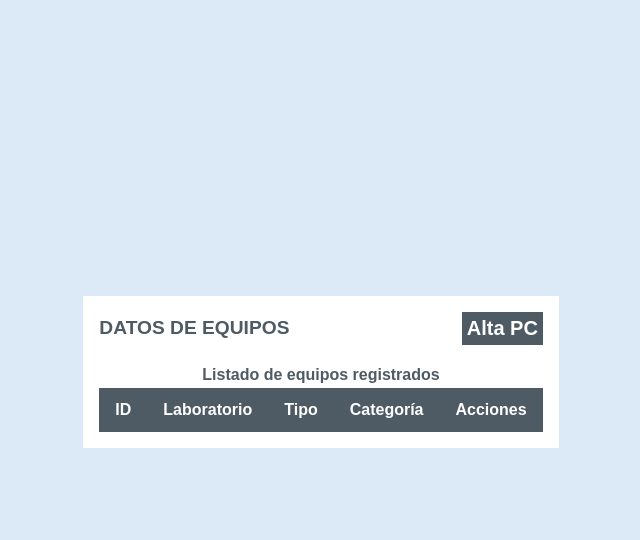
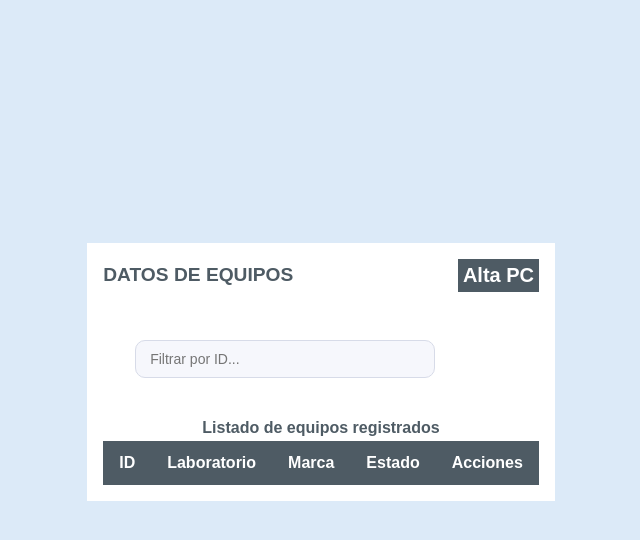
Before and after one commit to augustocrafter22-lab/ProyectoFinal, a PHP site: page /HTML/Equipos.html in a window 1280 px wide. Shown: the part 56-596 px from the top of the page, without its empty margins (319-959 px from the left). Run offline with PHP 8.4, Linux system fonts and the light colour scheme; lists and menus that the app fills with data are empty.

Commit message:
feat: Se agrego la opcion de buscar por id

```diff
--- a/Assets/Css/equipos.css
+++ b/Assets/Css/equipos.css
@@ -1,6 +1,28 @@
 .tabla-equipos {
   width: 100%;
   margin-top: 18px;
+}
+
+.filtroContenedor {
+  margin-bottom: 20px;
+}
+
+.filtroInput {
+  width: 100%;
+  max-width: 300px;
+  padding: 10px 14px;
+  border: 1px solid var(--color-borde);
+  border-radius: var(--radio);
+  font-size: 14px;
+  background-color: var(--color-input-bg);
+  color: var(--color-texto);
+  transition: border-color 0.2s ease;
+}
+
+.filtroInput:focus {
+  outline: none;
+  border-color: var(--color-primario);
+  box-shadow: 0 0 0 3px rgba(59, 130, 246, 0.1);
 }
 
 .acciones-columna {
--- a/Assets/JS/gestionPCs.js
+++ b/Assets/JS/gestionPCs.js
@@ -7,12 +7,13 @@
 const dialogGestionarPc = document.querySelector(".dialogGestionarPc");
 const cuerpoTablaPc = document.getElementById("cuerpoTablaPc");
 const formularioGestionarPc = document.getElementById("formularioGestionarPc");
+const filtroID = document.getElementById("filtroID");
 
 // Campos del formulario
 const entradaID = document.getElementById("ID");
 const entradaLab = document.getElementById("Lab");
-const entradaTipo = document.getElementById("Tipo");
-const entradaCategoria = document.getElementById("Categoria");
+const entradaEstado = document.getElementById("Estado");
+const entradaMarca = document.getElementById("Marca");
 
 // Auxiliar para guardar datos vinculados a la modificacion de una PC
 let pcEnEdicion = false;
@@ -52,8 +53,9 @@
   // Cargar los datos al formulario
   entradaID.value = pcAModificar.id;
   entradaLab.value = pcAModificar.lab;
-  entradaTipo.value = pcAModificar.tipo;
-  entradaCategoria.value = pcAModificar.categoria;
+  entradaEstado.value = pcAModificar.estado;
+  entradaMarca.value = pcAModificar.marca;
+
 
   // Proteger el ID para que no se modifique
   entradaID.readOnly = true;
@@ -75,8 +77,8 @@
   const pc = {
     id: entradaID.value.trim(),
     lab: entradaLab.value.trim(),
-    tipo: entradaTipo.value.trim(),
-    categoria: entradaCategoria.value.trim(),
+    estado: entradaEstado.value.trim(),
+    marca: entradaMarca.value.trim(),
   };
   return pc;
 }
@@ -95,11 +97,11 @@
   const campoLab = document.createElement("td");
   campoLab.textContent = pc.lab;
 
-  const campoTipo = document.createElement("td");
-  campoTipo.textContent = pc.tipo;
+  const campoMarca = document.createElement("td");
+  campoMarca.textContent = pc.marca;
 
-  const campoCategoria = document.createElement("td");
-  campoCategoria.textContent = pc.categoria;
+  const campoEstado = document.createElement("td");
+  campoEstado.textContent = pc.estado;
 
   // Espacio para colocar los botones de operaciones
   const campoOperaciones = document.createElement("td");
@@ -128,26 +130,13 @@
   cajaOperaciones.appendChild(btnModificar);
   cajaOperaciones.appendChild(btnEliminar);
   campoOperaciones.appendChild(cajaOperaciones);
-  const campoMarca = document.createElement("td");
-  campoMarca.textContent = pc.marca;
-  const campoMarca = document.createElement("td");
-  campoMarca.textContent = pc.marca;
-
-  fila.appendChild(campoID);
-  cuerpoTablaPc.appendChild(fila);
 
   fila.appendChild(campoID);
   fila.appendChild(campoLab);
-  fila.appendChild(campoTipo);
-  fila.appendChild(campoCategoria);
+  fila.appendChild(campoMarca);
+  fila.appendChild(campoEstado);
   fila.appendChild(campoOperaciones);
 
-  cuerpoTablaPc.appendChild(fila);
-
-  fila.appendChild(campoLab);
-  cuerpoTablaPc.appendChild(fila);
-
-  fila.appendChild(campoMarca);
   cuerpoTablaPc.appendChild(fila);
 }
 
@@ -180,8 +169,8 @@
   }
 
   pcAModificar.lab = pcEnFormulario.lab;
-  pcAModificar.tipo = pcEnFormulario.tipo;
-  pcAModificar.categoria = pcEnFormulario.categoria;
+  pcAModificar.estado = pcEnFormulario.estado;
+  pcAModificar.marca = pcEnFormulario.marca;
 
   actualizarPcsLocal(pcs);
 }
@@ -223,6 +212,26 @@
 }
 
 /**
+ * FILTROS
+ */
+
+function aplicarFiltroID() {
+  const idBuscado = filtroID.value.trim().toUpperCase();
+  const filas = cuerpoTablaPc.querySelectorAll("tr");
+
+  filas.forEach(function(fila) {
+    const celdaID = fila.querySelector("td");
+    const idFila = celdaID.textContent.trim().toUpperCase();
+
+    if (idBuscado === "" || idFila.includes(idBuscado)) {
+      fila.style.display = "table-row";
+    } else {
+      fila.style.display = "none";
+    }
+  });
+}
+
+/**
  * EVENTOS
  */
 
@@ -230,6 +239,7 @@
 btnAltaPc.addEventListener("click", abrirAltaPc);
 btnCerrarGestionarPc.addEventListener("click", cerrarGestionarPc);
 dialogGestionarPc.addEventListener("cancel", limpiarEstadoGestionarPc);
+filtroID.addEventListener("input", aplicarFiltroID);
 
 // Inicializar tabla al cargar la vista
 actualizarTabla();
--- a/HTML/Equipos.html
+++ b/HTML/Equipos.html
@@ -50,6 +50,15 @@
           </button>
         </header>
 
+        <section class="filtroContenedor">
+          <input
+            type="text"
+            class="filtroInput"
+            id="filtroID"
+            placeholder="Filtrar por ID..."
+          />
+        </section>
+
         <table>
           <caption>
             Listado de equipos registrados
@@ -58,8 +67,8 @@
             <tr>
               <th>ID</th>
               <th>Laboratorio</th>
-              <th>Tipo</th>
-              <th>Categoría</th>
+              <th>Marca</th>
+              <th>Estado</th>
               <th>Acciones</th>
             </tr>
           </thead>
@@ -114,47 +123,20 @@
                 <option value="Laboratorio 6">Laboratorio 6</option>
               </select>
 
-              <select class="cajaEntradaDeDatos" id="Tipo">
-                <option value="Laptop">Laptop</option>
-                <option value="Desktop">Desktop</option>
-                <option value="Tablet">Tablet</option>
-                <option value="Impresora">Impresora</option>
-                <option value="Router">Router</option>
-                <option value="Servidor">Servidor</option>
+              <select class="cajaEntradaDeDatos" id="Marca">
+                <option value="Dell">Dell</option>
+                <option value="HP">HP</option>
+                <option value="Lenovo">Lenovo</option>
+                <option value="Asus">Asus</option>
+                <option value="Acer">Acer</option>
               </select>
 
-              <select class="cajaEntradaDeDatos" id="Categoria">
+              <select class="cajaEntradaDeDatos" id="Estado">
                 <option value="Dañado">Dañado</option>
                 <option value="Funcionando">Funcionando</option>
                 <option value="En mantenimiento">En mantenimiento</option>
-                <option value="No funciona">Periférico</option>
+                <option value="No funciona">No funciona</option>
               </select>
-            </fieldset>
-              <div class="cajaEntradaDeDatos">
-                <label for="ID">ID</label>
-                <input
-                  type="text"
-                  id="ID"
-                  name="ID"
-                  placeholder="Ingrese el Id del dispositivo"
-                  title="Ingrese el Id del dispositivo"
-                  required
-                />
-                <div class="cajaEntradaDeDatos">
-                  <label for="Lab">Laboratorio</label>
-                  <input
-                    type="text"
-                    id="Lab"
-                    name="Lab"
-                    placeholder="Ingrese el Laboratorio"
-                    title="Ingrese el Laboratorio"
-                    required
-                  />
-                </div>
-                  maxlength="8"
-                  required
-                />
-              </div>
             </fieldset>
             <button type="submit">Guardar Pc</button>
           </fieldset>
```
